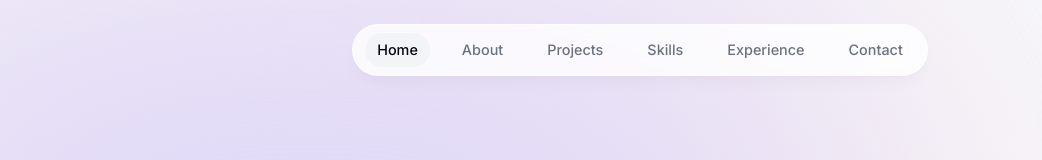
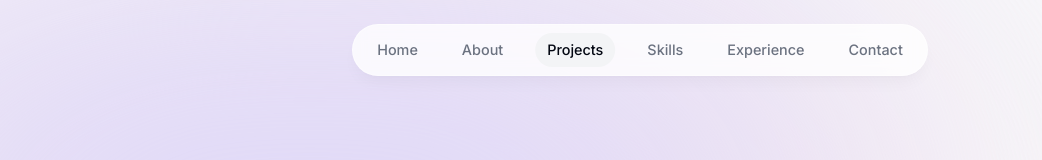
Before and after one commit to PeiYee88/Sacheyy, a Next.js app: page / in a window 1280 px wide. Shown: the top 160 px of the page, without its empty margins (0-1042 px from the left). Built offline with nearby package versions, Linux system fonts and the light colour scheme.

Commit message:
integrate intersection observer with effect hooks

```diff
--- a/components/about.tsx
+++ b/components/about.tsx
@@ -1,12 +1,26 @@
 "use client";
 
-import React from 'react'
+import React, { useEffect } from 'react'
 import SectionHeading from './section-heading';
 import { motion } from "framer-motion";
+import { useInView } from 'react-intersection-observer';
+import { useActiveSectionContext } from '@/context/active-section-context';
 
 export default function About() {
+    const {ref, inView} = useInView({
+        threshold: 0.75
+    });
+    const { setActiveSection } = useActiveSectionContext();
+
+    useEffect(() => {
+        if (inView) {
+            setActiveSection("About");
+    }
+}, [inView, setActiveSection])
+
   return (
    <motion.section
+   ref={ref}
    className='mb-28 max-w-[45rem] text-center leading-8 sm:mb-40 scroll-mt-28'
    initial={{ opacity:0, y:100}}
    animate={{ opacity:1, y:0}}
--- a/components/intro.tsx
+++ b/components/intro.tsx
@@ -1,15 +1,27 @@
 "use client";
 
-import React from 'react';
+import React, {useEffect} from 'react';
 import Image from 'next/image';
 import { motion } from "framer-motion";
 import Link from 'next/link';
 import { BsArrowRight, BsLinkedin } from "react-icons/bs";
 import { HiDownload } from "react-icons/hi"
 import { FaGithubSquare } from "react-icons/fa";
+import { useInView } from 'react-intersection-observer';
+import { useActiveSectionContext } from '@/context/active-section-context';
 
 
 export default function Intro() {
+    const {ref, inView} = useInView({
+    threshold: 0.5
+    });
+    const { setActiveSection } = useActiveSectionContext();
+
+    useEffect(() => {
+    if (inView) {
+    setActiveSection("Projects");
+    }
+    }, [inView, setActiveSection])
     return (
         <section id="home" className='mt-[-28rem] max-w-[50rem] text-center sm:mb-0 scroll-mt-[100rem]'>
         <div className="flex items-center justify-center">
--- a/components/projects.tsx
+++ b/components/projects.tsx
@@ -1,14 +1,28 @@
+"use client";
+
 import React from 'react'
 import SectionHeading from './section-heading'
 import { projectsData } from '@/lib/data';
-import Image from 'next/image';
-import { useScroll } from 'framer-motion';
-import { useRef } from 'react';
+import {  useEffect } from 'react';
 import Project from './project';
+import { useInView } from 'react-intersection-observer';
+import { useActiveSectionContext } from '@/context/active-section-context';
 
 export default function Projects() {
+
+    const {ref, inView} = useInView({
+        threshold: 0.5
+    });
+    const { setActiveSection } = useActiveSectionContext();
+
+    useEffect(() => {
+        if (inView) {
+            setActiveSection("Projects");
+    }
+    }, [inView, setActiveSection])
+
     return (
-    <section id="projects" className='scroll-mt-28'>
+        <section ref = {ref} id="projects" className='scroll-mt-28'>
             <SectionHeading>My Projects</SectionHeading>
             <div>
                 {projectsData.map((project, index) => (
```
Lines whose indentation alone changed are shown as unchanged.
